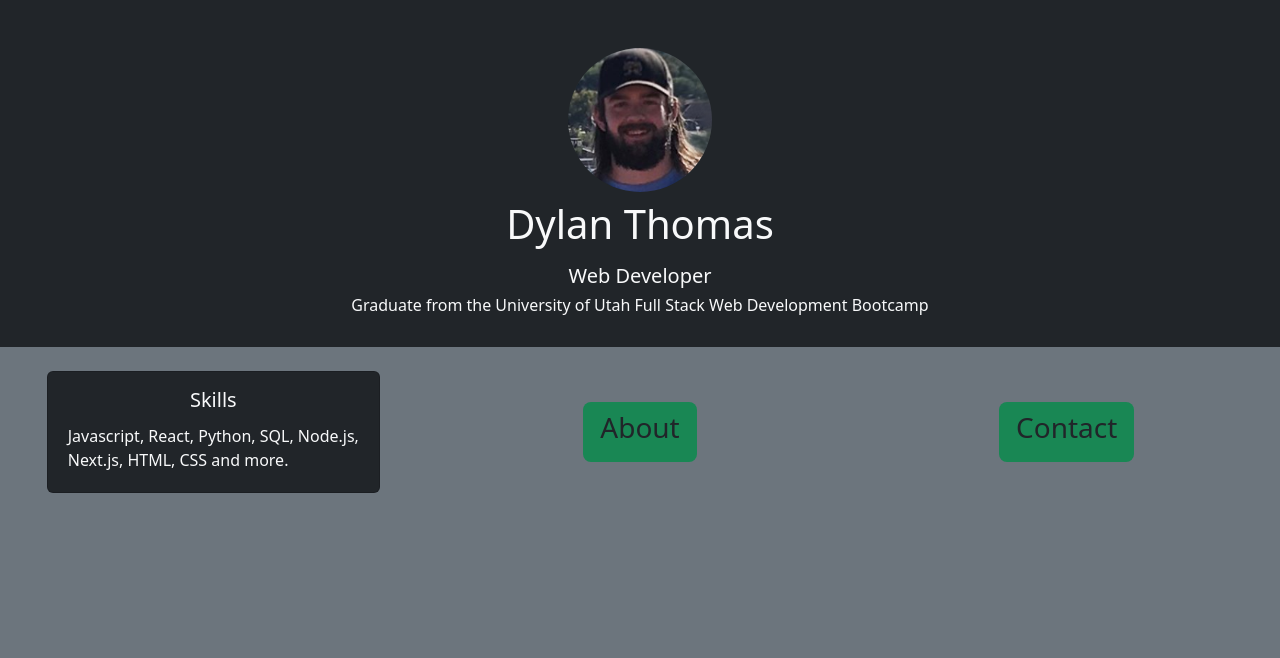
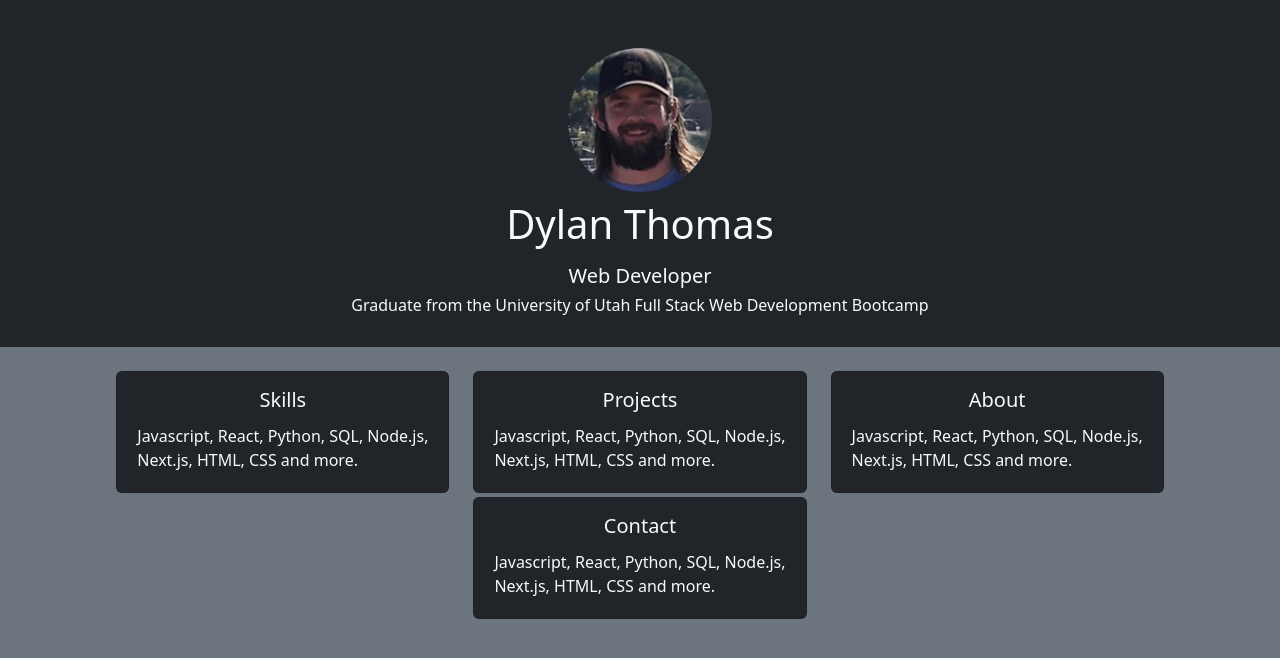
Before and after one commit to thomasdylan/portfolio, a Next.js app: page / in a window 1280 px wide. Shown: the top 658 px of the page. Built offline with nearby package versions, Linux system fonts and the light colour scheme.

Commit message:
Portfolio updated with placeholders

```diff
--- a/components/LinkContainer.tsx
+++ b/components/LinkContainer.tsx
@@ -8,7 +8,7 @@ const LinkContainer = () => {
     <>
       <Container fluid className='bg-secondary' style={{ minHeight: '100vh'}}>
         <Row className={`${isSmallScreen ? 'pt-2' : 'pt-4'} justify-content-center`}>
-            <Col className='d-flex align-items-center justify-content-center'>
+            <Col sm='auto' className='d-flex align-items-center justify-content-center pb-1'>
                 <Card className='bg-dark text-light'>
                     <Card.Body>
                       <Card.Title className='d-flex justify-content-center'>Skills</Card.Title>
@@ -19,15 +19,38 @@ const LinkContainer = () => {
                     </Card.Body>
                 </Card>
             </Col>
-            <Col className='d-flex align-items-center justify-content-center'>
-                <Button variant='contained' className='bg-success' size='lg'>
-                    <h3>About</h3>
-                </Button>
+            <Col sm='auto' className='d-flex align-items-center justify-content-center pb-1'>
+                <Card className='bg-dark text-light'>
+                    <Card.Body>
+                      <Card.Title className='d-flex justify-content-center'>Projects</Card.Title>
+                      <Card.Text className='d-flex align- p-1'>
+                        Javascript, React, Python, SQL, Node.js,<br />
+                        Next.js, HTML, CSS and more.
+                      </Card.Text>
+                    </Card.Body>
+                </Card>
             </Col>
-            <Col className='d-flex align-items-center justify-content-center'>
-                <Button variant='contained' className='bg-success' size='lg'>
-                    <h3>Contact</h3>
-                </Button>
+            <Col sm='auto' className='d-flex align-items-center justify-content-center pb-1'>
+                <Card className='bg-dark text-light'>
+                    <Card.Body>
+                      <Card.Title className='d-flex justify-content-center'>About</Card.Title>
+                      <Card.Text className='d-flex align- p-1'>
+                        Javascript, React, Python, SQL, Node.js,<br />
+                        Next.js, HTML, CSS and more.
+                      </Card.Text>
+                    </Card.Body>
+                </Card>
+            </Col>
+            <Col sm='auto' className='d-flex align-items-center justify-content-center pb-1'>
+                <Card className='bg-dark text-light'>
+                    <Card.Body>
+                      <Card.Title className='d-flex justify-content-center'>Contact</Card.Title>
+                      <Card.Text className='d-flex align- p-1'>
+                        Javascript, React, Python, SQL, Node.js,<br />
+                        Next.js, HTML, CSS and more.
+                      </Card.Text>
+                    </Card.Body>
+                </Card>
             </Col>
         </Row>
       </Container>
```
